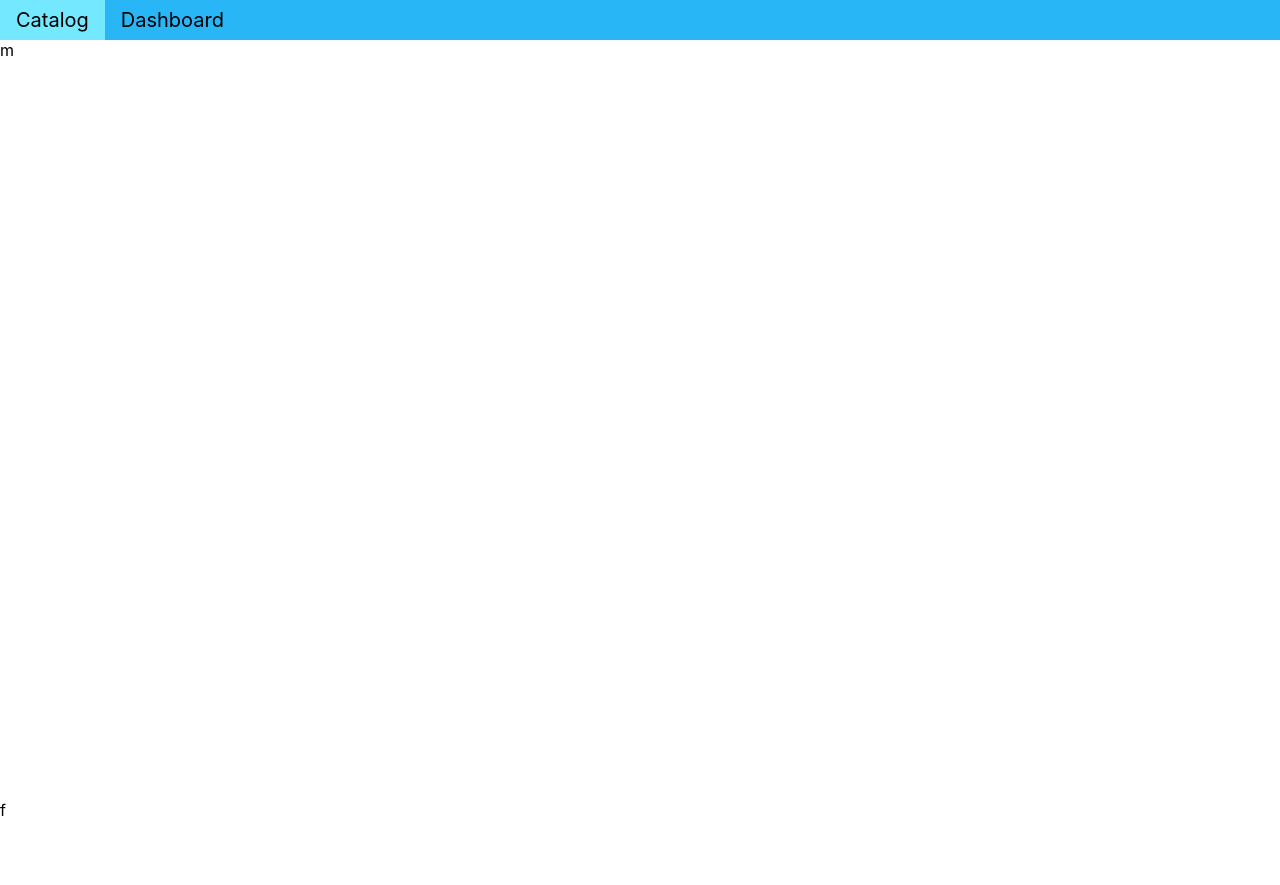
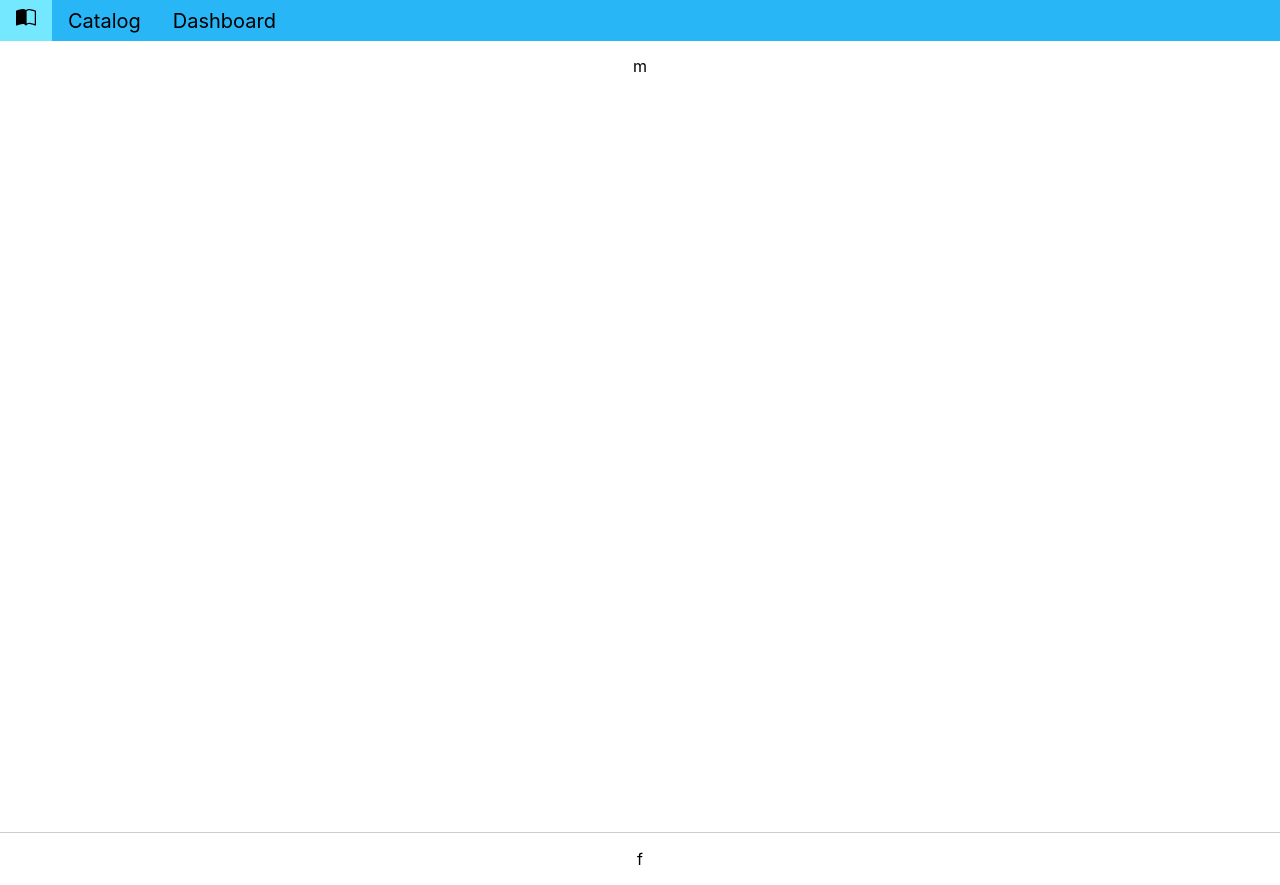
Before and after one commit to Imalsha97/newLMS, a React (Create React App) app: page / in a window 1280 px wide. Before the commit the page ends 820 px from the top, so only its background shows below. Built offline with nearby package versions, Linux system fonts and the light colour scheme.

Commit message:
add icon and design the navbar

```diff
--- a/package.json
+++ b/package.json
@@ -8,6 +8,7 @@
     "@testing-library/user-event": "^13.5.0",
     "react": "^18.2.0",
     "react-dom": "^18.2.0",
+    "react-icons": "^4.4.0",
     "react-scripts": "5.0.1",
     "styled-components": "^5.3.5",
     "web-vitals": "^2.1.4"
--- a/src/App.js
+++ b/src/App.js
@@ -2,6 +2,7 @@ import { ThemeProvider } from "styled-components";
 import './App.css';
 import {Header , Main , Footer} from './components/Layout';
 import {NavBar,NavItem,NavLink} from './components/Navbar';
+import {BsBookHalf} from 'react-icons/bs';
 
 
 
@@ -28,6 +29,11 @@ function App() {
     <ThemeProvider theme={theme}>
     <Header>
       <NavBar>
+      <NavItem href="#">
+          <NavLink>
+              <BsBookHalf/>
+          </NavLink>
+        </NavItem>
         <NavItem href="#">
           <NavLink>
               Catalog
--- a/src/components/Layout.js
+++ b/src/components/Layout.js
@@ -1,12 +1,20 @@
 import styled from "styled-components";
 
 export const Header = styled.header`
-    height: 5vh;
+  height: 5vh;
 `;
+
 export const Main = styled.main`
-    height:95vh;
+    min-height: 95vh;
+    padding: ${(props) => props.theme.spacing(2)};
+    display: flex;
+    align-items: center;
+    flex-direction: column;
 `;
+
 export const Footer = styled.footer`
-    display: flex;
-    justify-contend : center;
+  display: flex;
+  justify-content: center;
+  padding: 1em;
+  border-top: 1px solid #ccc;
 `;
```
Also changed, not shown: 1 other file (tests, documents, lock files or other folders).
